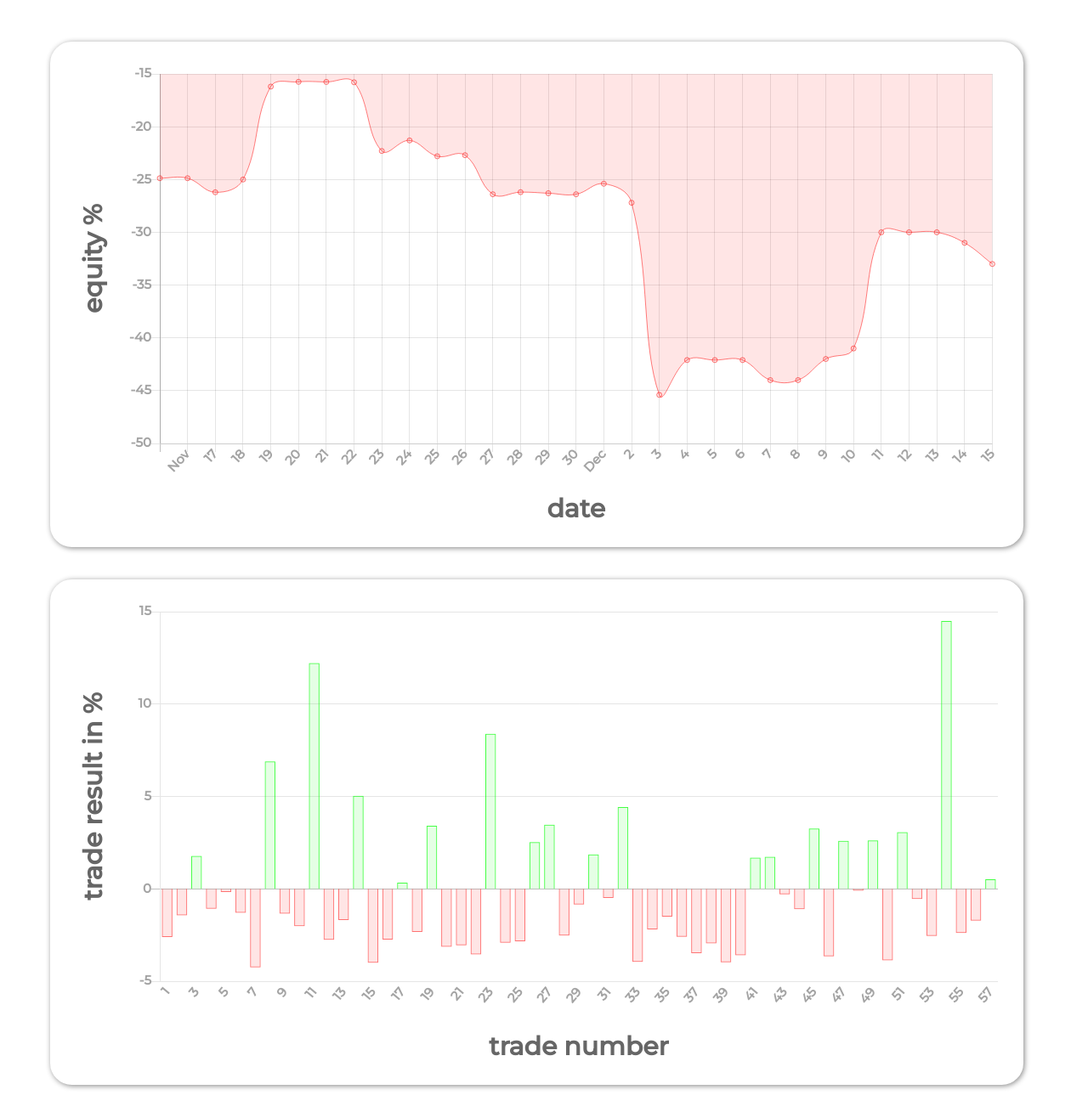
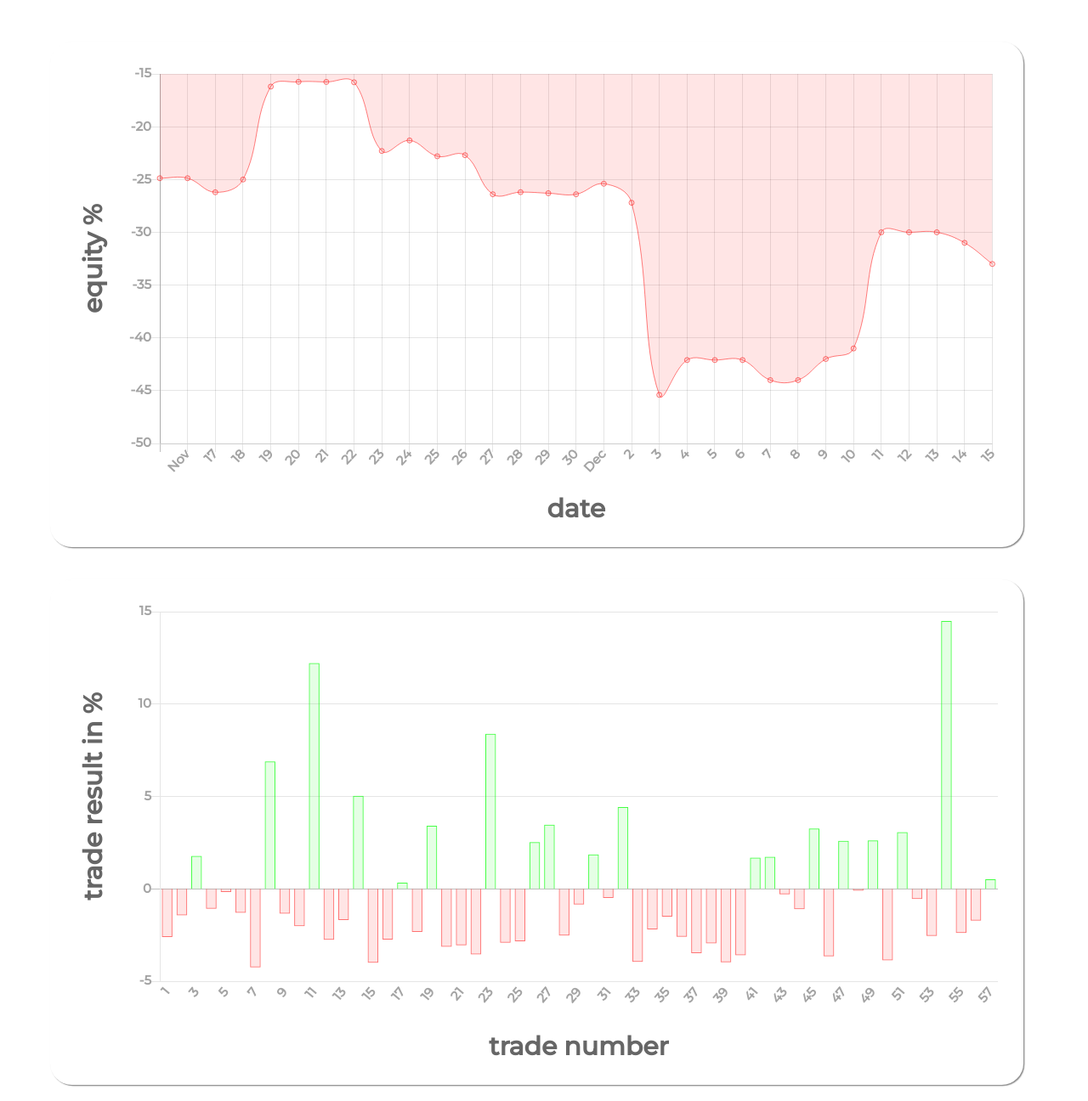
Before and after one commit to fupaboi/graematter, a plain HTML site: page index.html in a window 1280 px wide. Shown: the part 147-1443 px from the top of the page at 85% size. Drawn offline with Linux system fonts and the light colour scheme.

Commit message:
Update style.css

```diff
--- a/style.css
+++ b/style.css
@@ -22,7 +22,7 @@ body {
 	border-color: white;
 	border-radius: 2vw;
 	padding: 2vw;
-	box-shadow: 0.1vw 0.1vw 0.5vw #888888;
+	box-shadow: 0.1vw 0.1vw 0.1vw #888888;
 }
 
 .chart_container_bar{
@@ -37,7 +37,7 @@ body {
 	border-color: white;
 	border-radius: 2vw;
 	padding: 2vw;
-	box-shadow: 0.1vw 0.1vw 0.5vw #888888;
+	box-shadow: 0.1vw 0.1vw 0.1vw #888888;
 }
 
 .chart_container:hover {
@@ -48,7 +48,7 @@ body {
 
 .chart_container:not(:hover) {
 	transform: scale(1, 1);
-	box-shadow: 0.1vw 0.1vw 0.5vw #888888;
+	box-shadow: 0.1vw 0.1vw 0.1vw #888888;
 	transition: all 0.2s ease-in;
 }
 
@@ -60,6 +60,6 @@ body {
 
 .chart_container_bar:not(:hover) {
 	transform: scale(1, 1);
-	box-shadow: 0.1vw 0.1vw 0.5vw #888888;
+	box-shadow: 0.1vw 0.1vw 0.1vw #888888;
 	transition: all 0.2s ease-in;
 }
```
